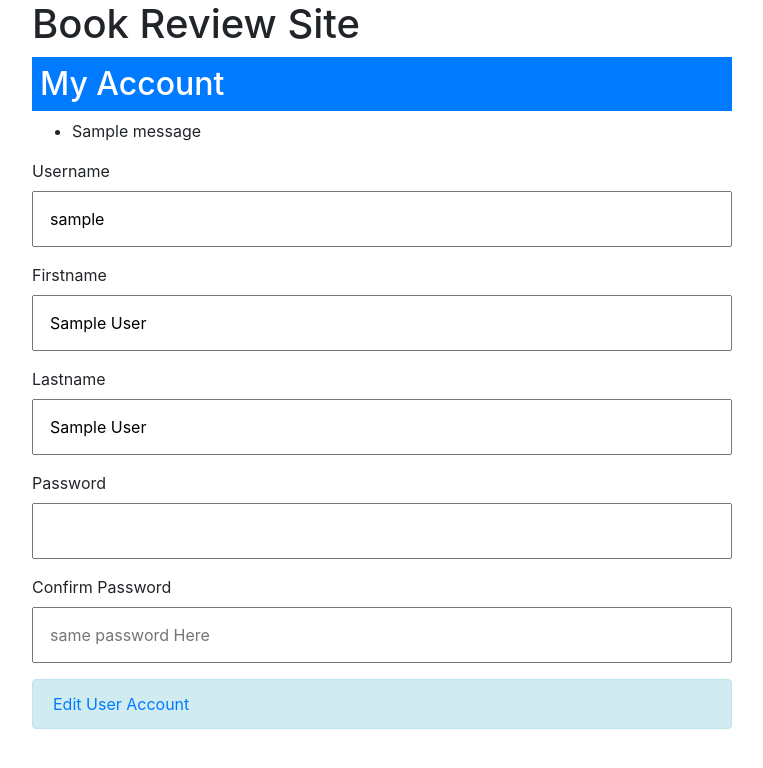
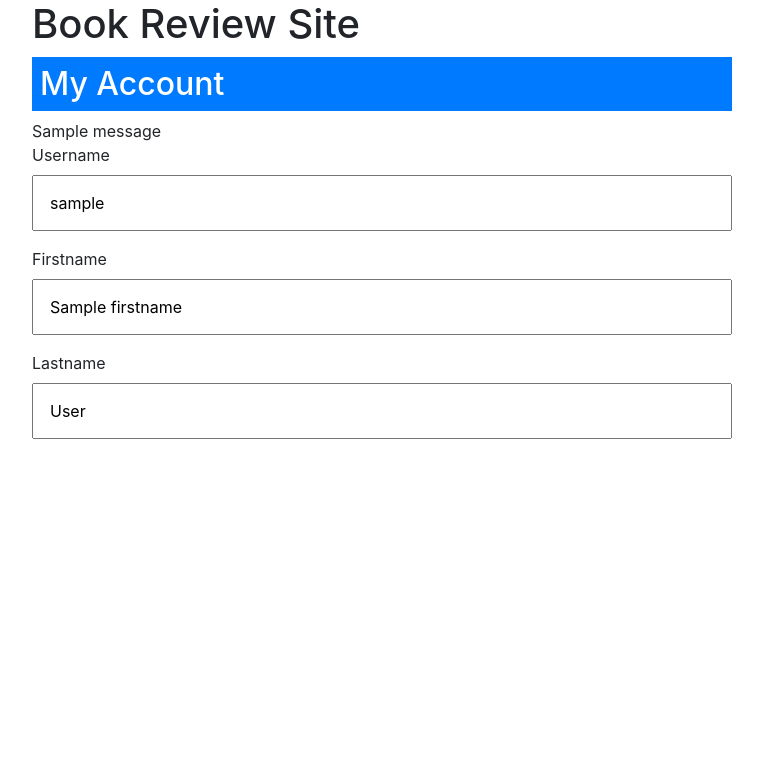
Before and after one commit to 50storm/CS50_Project1_windows, a Flask app: template templates/user_account.html in a window 1280 px wide. Shown: the top 768 px of the page, without its empty margins (258-1021 px from the left). Run offline with Flask 2, Linux system fonts and the light colour scheme; the visitor is signed in with stand-in values (Sample User, id 1); the template is opened without the code that fills it: most values are stand-ins (such as "Sample title", 1, 10 or a date in 2020); one stand-in notice (Sample message) is shown; some libraries are stand-ins or nearby versions.

Commit message:
added function to change user account

```diff
--- a/application.py
+++ b/application.py
@@ -49,37 +49,53 @@
 
 def isLoggedin():
     if( session.get('user_id') == "" ) :
-        print("session['user_id'] is empty")
+        print("session expired.")
         return False
     else:
         return True
 
-def checkPassword( password, confiromPassword, username ):
-    if( len(password) <7 ):
-        return (False, "password is too short!")
-    elif( password in username ):
-        return (False, "password is in username!!")
-    elif( password != confiromPassword):
-        return (False, "password is not equal confiromPassword!!")
+
+def checkPassword(password, confiromPassword, username, user_id=None, for_update=False):
+    if(not for_update):
+        if(len(password) < 7):
+            return (False, "password is too short!")
+        elif(password in username):
+            return (False, "password is in username!!")
+        elif(password != confiromPassword):
+            return (False, "password is not equal confiromPassword!!")
+        else:
+            return (True, None)
     else:
-        return (True, None)
+        users = db.execute(
+            "SELECT * FROM users WHERE user_id=:user_id AND password=:password",
+            {"user_id": user_id, "password": password}
+        )
+        user = users.fetchone()
+        if(user == None):
+            return (False, "password is not equal to registered password!")
+        else:
+            return (True, None)
 
-def checkUserName(username):
+def checkUserName(username, user_id=None, for_update=False):
     if( username == "" ):
         return (False, "Plsease enter username.")
-    users = db.execute(
-        "SELECT * FROM users WHERE username=:username",
-        {"username":username}
-    )
-    user = users.fetchone()
+    result_execute = db.execute( "SELECT * FROM users WHERE username=:username",{"username":username} )
+    user = result_execute.fetchone()
     if(user == None):
         return (True, None)
     else:
-        return (False, username + " is alreaded used.")
-
-# def find_user(username, password):
-    # book = db.execute("SELECT * FROM users WHERE username=:username AND password=:password", {"username":username,"password":password})
-    # return  book.fetchone()
+        if(for_update==False):
+            if(username == user['username']):
+                return (False, username + " is alreaded used.")
+            else:
+                return (True, None)
+        else:
+            if(user_id == user['user_id']):
+                return (True, None)
+            elif(username == user['username']):
+                return (False, username + " is alreaded used.")
+            else:
+                return (True, None)
 
 def find_book_by_isbn(isbn):
     book = db.execute("SELECT * FROM books WHERE isbn=:isbn ", {"isbn":isbn})
@@ -88,7 +104,7 @@
 def find_my_book_review(isbn, user_id):
     #None or Dictionary  dic["rate"]
     sql_my_book_review = "SELECT u.username as username, br.rate as rate, br.comment as comment, br.isbn as isbn FROM bookreviews br "
-    sql_my_book_review +=  "INNER JOIN users u ON br.user_id = u.id  "
+    sql_my_book_review += "INNER JOIN users u ON br.user_id = u.user_id  "
     sql_my_book_review +=  " WHERE isbn=:isbn AND user_id = :user_id"
     mybookreview = db.execute(
             sql_my_book_review,
@@ -101,10 +117,10 @@
         return row_mybookreview
 
 def find_my_book_reviews(user_id):
-    sql_my_book_reviews = "SELECT br.created_at, u.username, br.rate, br.comment, br.isbn, b.title, b.author, b.year FROM bookreviews br "
-    sql_my_book_reviews +=  "INNER JOIN users u ON br.user_id = u.id  "
-    sql_my_book_reviews +=  "INNER JOIN books b ON b.isbn = br.isbn  "
-    sql_my_book_reviews +=  " WHERE user_id = :user_id"
+    sql_my_book_reviews =   "SELECT br.created_at, u.username, br.rate, br.comment, br.isbn, b.title, b.author, b.year FROM bookreviews br "
+    sql_my_book_reviews +=  " INNER JOIN users u ON br.user_id = u.user_id  "
+    sql_my_book_reviews +=  " INNER JOIN books b ON b.isbn = br.isbn  "
+    sql_my_book_reviews +=  " WHERE u.user_id = :user_id"
     mybookreview = db.execute(
             sql_my_book_reviews,
             { "user_id":user_id }
@@ -112,8 +128,8 @@
     return mybookreview.fetchall()
 
 def find_recent_book_reviews():
-    sql_book_reiviews =  "SELECT br.created_at, u.username, br.rate, br.comment, br.isbn, b.title, b.author, b.year  FROM bookreviews br "
-    sql_book_reiviews +=  " INNER JOIN users u ON br.user_id = u.id  "
+    sql_book_reiviews =   "SELECT br.created_at, u.username, br.rate, br.comment, br.isbn, b.title, b.author, b.year  FROM bookreviews br "
+    sql_book_reiviews +=  " INNER JOIN users u ON br.user_id = u.user_id  "
     sql_book_reiviews +=  " INNER JOIN books b ON b.isbn = br.isbn  "
     sql_book_reiviews +=  " ORDER BY br.created_at DESC OFFSET 0 LIMIT 5"
     bookreviews = db.execute(sql_book_reiviews)
@@ -124,7 +140,7 @@
     print("==========find_book_reviews==========")
     sql_paramters ={}
     sql_book_reiviews =  "SELECT br.created_at, u.username as username, br.rate as rate, br.comment as comment, br.isbn as isbn FROM bookreviews br "
-    sql_book_reiviews +=  " INNER JOIN users u ON br.user_id = u.id  "
+    sql_book_reiviews += " INNER JOIN users u ON br.user_id = u.user_id  "
     if(isbn is not None or user_id is not None):
         sql_book_reiviews +=  "  WHERE  "
         if(isbn is not None and user_id is not None):
@@ -141,7 +157,7 @@
     return bookreviews.fetchall() # [] = zeros
 
 def setUserSession(user):
-    session['user_id']  = user['id']
+    session['user_id'] = user['user_id']
     session['username'] = user['username']
     session['firstname']= user['firstname']
     session['lastname'] = user['lastname']
@@ -155,6 +171,15 @@
     session.pop("lastname", None)
     session.pop("password", None)
     return
+
+def setUserViewData(user_id='', username='', firstname='', lastname='', passsword=''):
+    userdata={}
+    userdata['user_id'] = user_id
+    userdata['username'] = username
+    userdata['firstname'] = firstname
+    userdata['lastname'] = lastname
+    userdata['password'] = passsword
+    return userdata
 
 @app.route("/api/<string:isbn>", methods=["GET"])
 def api(isbn):
@@ -252,7 +277,7 @@
                 flash(messages[0], category[0])
             if( resultCheckPassword[0]  == False ):
                 messages[1] = resultCheckPassword[1]
-                category[1] = 'text-danger'
+                category[1] = 'text-danger '
                 flash(messages[1], category[1])
             return render_template("registration.html")
 
@@ -274,60 +299,78 @@
 def showUserAccount():
     #GET ONLY
     if(not isLoggedin):
+        #TODO:Error Message by flashing
         return redirect(url_for("error"))
-    return render_template("user_account.html")
+    userdata = setUserViewData(session['user_id'], session['username'], session['firstname'], session['lastname'], session['password'])
+    print(userdata)
+    return render_template("user_account.html", userdata=userdata, mode=0)
 
 @app.route("/editUserAccount", methods=["GET"])
 def editUserAccount():
     if(not isLoggedin):
+        #TODO:Error Message by flashing
         return redirect(url_for("error"))
-    return render_template("edit_user_account.html")
+    userdata = setUserViewData(session['user_id'], session['username'],session['firstname'], session['lastname'], session['password'])
+    return render_template("user_account.html", userdata=userdata, mode=1)
+
+@app.route("/updateUserAccount", methods=["POST"])
+def updateUserAccount():
+    if(not isLoggedin):
+        #TODO:Error Message by flashing
+        return redirect(url_for("error"))
+    userdata = setUserViewData(session['user_id'],
+                               request.form.get("username").strip(),
+                               request.form.get("firstname").strip(),
+                               request.form.get("lastname").strip(),
+                               request.form.get("password").strip())
+    updateSQL ="UPDATE  users SET username=:username, firstname=:firstname, lastname=:lastname, created_at=current_timestamp "
+    updateSQL += "WHERE user_id = :user_id "
+    params = {"user_id":session['user_id'], "username": userdata['username'], "firstname": userdata['firstname'], "lastname": userdata['lastname'] }
+    resultInsert = db.execute(updateSQL, params)
+    db.commit()
+    setUserSession(userdata)
+    flash("Successfully Updated!＼(^o^)／ Thank you!", "alert alert-success")
+    return render_template("user_account.html", userdata=userdata, mode=3)
 
 @app.route("/confirmUserAccount", methods=["POST"])
 def confirmUserAccount():
+    if(not isLoggedin):
+        #TODO:Error Message by flashing
+        return redirect(url_for("error"))
     if request.method == "POST":
-        username  = username = request.form.get("username").strip()
-        firstname = firstname = request.form.get("firstname").strip()
-        lastname  = lastname = request.form.get("lastname").strip()
-        password  = password = request.form.get("password").strip()
-        confirmPassword = request.form.get("confirmPassword").strip()
+        userdata = setUserViewData(session['user_id'],
+                                   request.form.get("username").strip(),
+                                   request.form.get("firstname").strip(),
+                                   request.form.get("lastname").strip(),
+                                   request.form.get("password").strip()
+                                   )
+        print("===========userdata==============")
+        print(userdata)
 
-        resultCheckUserName = checkUserName(username)
-        resultCheckPassword = checkPassword(password, confirmPassword, username)
-        print(resultCheckUserName)
-        print(resultCheckPassword)
+        resultCheckUserName = checkUserName(userdata['username'], session['user_id'], True)
+        resultCheckPassword = checkPassword( userdata['password'], None, None, session['user_id'],True)
+
         if(resultCheckUserName[0] and resultCheckPassword[0]):
-            # updateSQL ="UPDATE  users SET username=:username, firstname=:firstname, lastname=:lastname, password=:password, created_at=current_timestamp "
-            # updateSQL +="WHERE id = :user_id "
-            # params    = {"user_id";session['user_id'],"username":username, "firstname":firstname, "lastname":lastname, "password":password}
-            # resultInsert = db.execute(updateSQL, params)
-            # db.commit()
-            # print(updateSQL)
-
-            return render_template("edit_user_account.html", is_confirmation=True)
-        else:
-            #invalid inputs
-            # messages=[1]
+            return render_template("user_account.html", userdata=userdata, mode=2)
+        else:  # invalid data
             messages=["",""] #String Message
             category=["",""] #CSS Class
             if( resultCheckUserName[0] == False ):
                 #http://flask.pocoo.org/docs/1.0/patterns/flashing/
                 messages[0] = resultCheckUserName[1]
-                category[0] = 'text-danger'
+                category[0] = 'text-danger alert alert-danger'
                 flash(messages[0], category[0])
             if( resultCheckPassword[0]  == False ):
                 messages[1] = resultCheckPassword[1]
-                category[1] = 'text-danger'
+                category[1] = 'text-danger alert alert-danger'
                 flash(messages[1], category[1])
-            return render_template("edit_user_account.html")
-
+            return render_template("user_account.html", userdata=userdata, mode=1)
 
 @app.route("/logout", methods=["POST"])
 def logout():
     if request.method == "POST":
         unsetUserSession()
         return render_template("logout.html")
-
 @app.route("/search", methods=["GET"])
 def search():
     #GET ONLY
@@ -515,6 +558,7 @@
         flash("Successfully Deleted!＼(^o^)／ Thank you!", "alert alert-success")
         return render_template("delete_submission.html", bookinfo=bookinfo, mybookreview=None )
 
+#TODO
 @app.route("/getsession")
 def getsession():
     session.pop("username", None)
--- a/templates/mypage.html
+++ b/templates/mypage.html
@@ -17,8 +17,10 @@
 </script>
 
 <h2 class="bg-primary text-white p-2 mb-2"  >
-       Username:{{session['username']}}
+Username:{{session['username']}}
 </h2>
+<a href="{{ url_for('showUserAccount') }}">my account</a>
+
 {% endblock %}
 
 {% block body %}
--- a/templates/user_account.html
+++ b/templates/user_account.html
@@ -3,51 +3,75 @@
     Book Review Site
 {% endblock %}
 {% block body %}
+{% if mode is defined and mode == 0   %}
+{%    set action = ''           %}
+{%    set readonly = 'readonly' %}
+{%    set css='bg-info' %}
+{% elif mode is defined and mode == 1 %}
+{%    set action = url_for('confirmUserAccount') %}
+{%    set readonly = ''  %}
+{% elif mode is defined and mode == 2 %}
+{%    set action = url_for('updateUserAccount') %}
+{%    set readonly = 'readonly' %}
+{%    set css='bg-info' %}
+{% elif mode is defined and mode == 3 %}
+{%    set readonly = 'readonly' %}
+{%    set css='bg-info' %}
+{% endif %}
       <div class="row">
         <div class="col-sm ">
           <h2 class="bg-primary text-white p-2 mb-2">My Account</h2>
         </div>
       </div>
-      <!-- </div> -->
+{# flash message  #}
 <div class="row">
     <div class="col-sm">
        {% with messages = get_flashed_messages(with_categories=True) %}
          {% if messages %}
-          <ul class=flashes>
            {% for category, message in messages %}
-            <li class="{{ category }}">{{ message }}</li>
+             <div class="{{ category }}" role="alert">{{message}}</div>
            {% endfor %}
-          </ul>
          {% endif %}
        {% endwith %}
     </div>
 </div>
       <div class="row">
       <div class="col-sm">
-          <form action="" method="post">
+          <form action="{{ action }}" method="post">
             <div class="form-group ">
                 <label for="username" >Username</label>
-                <input type="text" class="h-100 w-100 p-3" id="username" name="username" placeholder="" value="{{ session['username'] }}" >
+                <input type="text" class="h-100 w-100 p-3 {{css}} " id="username" name="username" placeholder="" value="{{ userdata['username'] }}" {{ readonly }} >
             </div>
             <div class="form-group ">
                 <label for="firstname" >Firstname</label>
-                <input type="text" class="h-100 w-100 p-3"  name="firstname" placeholder="" value="{{ session['firstname'] }}" >
+                <input type="text" class="h-100 w-100 p-3 {{css}} "  name="firstname" placeholder="" value="{{ userdata['firstname'] }}"  {{ readonly }}>
             </div>
             <div class="form-group ">
                 <label for="lastname" >Lastname</label>
-                <input type="text" class="h-100 w-100 p-3"  name="lastname" placeholder="" value="{{ session['lastname'] }}" >
+                <input type="text" class="h-100 w-100 p-3 {{css}} "  name="lastname" placeholder="" value="{{ userdata['lastname'] }}"  {{ readonly }}>
             </div>
+            {% if   mode is defined and mode == 0 %}
+            {% elif mode is defined and mode == 1 %}
             <div class="form-group ">
-                <label for="password" >Password</label>
-                <input type="password" class="h-100 w-100 p-3" name="password" placeholder="" value="{{ session['password'] }}" >
+              <label for="password">Password</label>
+              <input type="password" class="h-100 w-100 p-3" name="password" placeholder="" value="{{ userdata['password'] }}">
             </div>
+            {% elif mode is defined and mode == 2 or mode is defined and mode == 3%}
             <div class="form-group ">
-                <label for="password2" >Confirm Password</label>
-                <input type="password" class="h-100 w-100 p-3"  name="confirmPassword" placeholder="same password Here">
+              <label for="password">Password</label>
+              <input type="password" class="h-100 w-100 p-3 {{css}}" name="password" placeholder="" value="{{ userdata['password'] }}"  {{ readonly }}>
             </div>
+            {% endif %}
             <div class="form-group ">
-                <div class="alert alert-info" role="alert"><a href="{{ url_for('editUserAccount') }}" >Edit User Account</a></div>
-
+              {% if mode is defined and mode == 0   %}
+                <div class="alert alert-info" role="alert"><a href="{{ url_for('editUserAccount') }}">Edit User Account</a></div>
+              {% elif mode is defined and mode == 1   %}
+                <input class="alert alert-info" type="submit" value="confirm your input" / >
+              {% elif mode is defined and mode == 2   %}
+                <input class="alert alert-info" type="submit" value="update your input" />
+              {% elif mode is defined and mode == 3   %}
+                <div class="alert alert-info" role="alert"><a href="{{ url_for('editUserAccount') }}">Edit User Account</a></div>
+              {% endif %}
             </div>
           </form>
         </div>
```
Also changed, not shown: user.sql (added, +15 -0 lines). Lines whose indentation alone changed are shown as unchanged.
